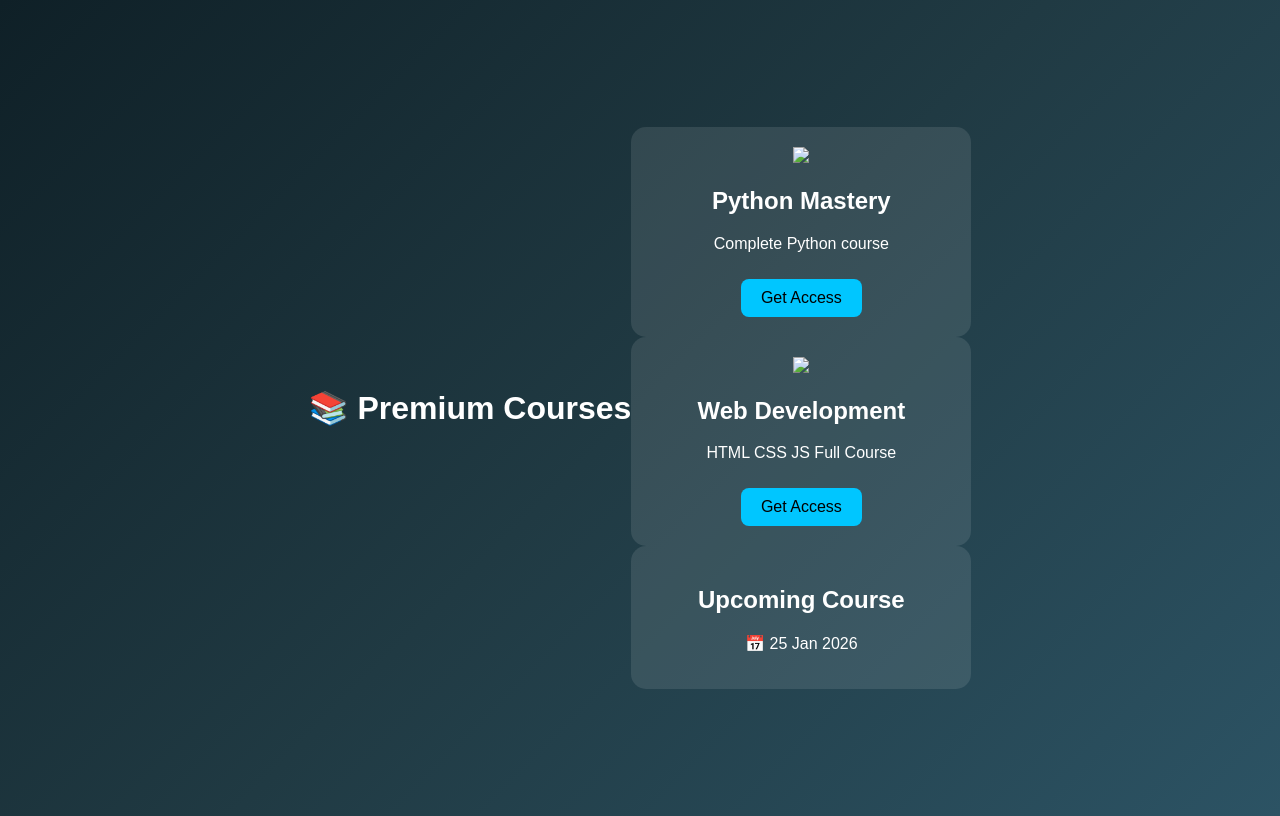
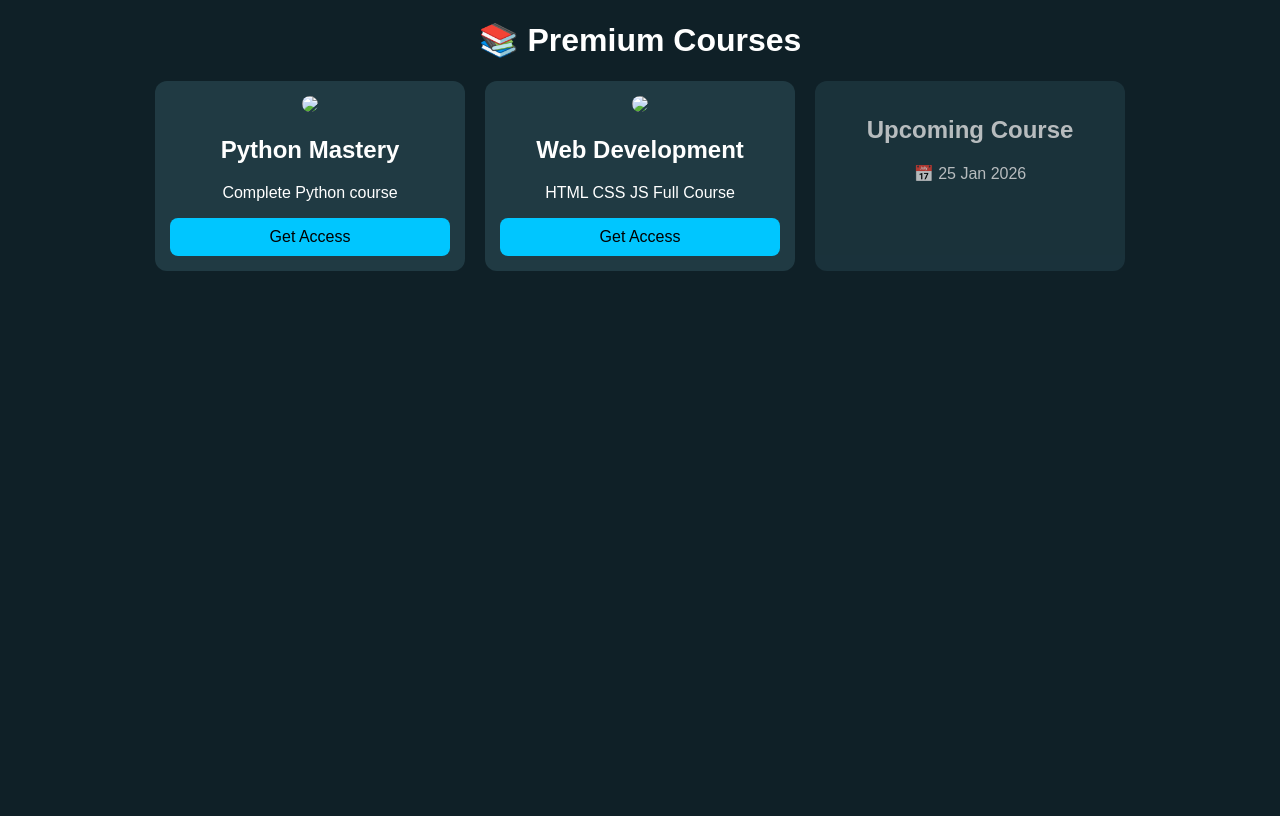
Before and after one commit to gambleformula-cmd/file-to-stream-, a Flask app: page / in a window 1280 px wide. After the commit the page ends 271 px from the top, so only its background shows below. Run offline with Flask 3, Linux system fonts and the light colour scheme; some libraries are stand-ins or nearby versions.

Commit message:
style.css

```diff
--- a/templates/static/css/style.css
+++ b/templates/static/css/style.css
@@ -1,27 +1,34 @@
-body {
-  background: linear-gradient(135deg,#0f2027,#203a43,#2c5364);
-  font-family: Arial;
+body{
+  background:#0f2027;
+  color:white;
+  font-family:Arial;
+  text-align:center;
+}
+.grid{
   display:flex;
   justify-content:center;
-  align-items:center;
-  height:100vh;
-  color:white;
+  gap:20px;
+  flex-wrap:wrap;
 }
-
-.card {
-  background: rgba(255,255,255,0.1);
-  padding:20px;
-  border-radius:15px;
-  text-align:center;
-  width:300px;
+.card{
+  background:#203a43;
+  padding:15px;
+  border-radius:12px;
+  width:280px;
 }
-
-.btn {
-  display:inline-block;
+.card img{
+  width:100%;
+  border-radius:10px;
+}
+.btn{
+  display:block;
   margin-top:10px;
-  padding:10px 20px;
+  padding:10px;
   background:#00c6ff;
   color:black;
   text-decoration:none;
   border-radius:8px;
 }
+.upcoming{
+  opacity:0.7;
+}
```
